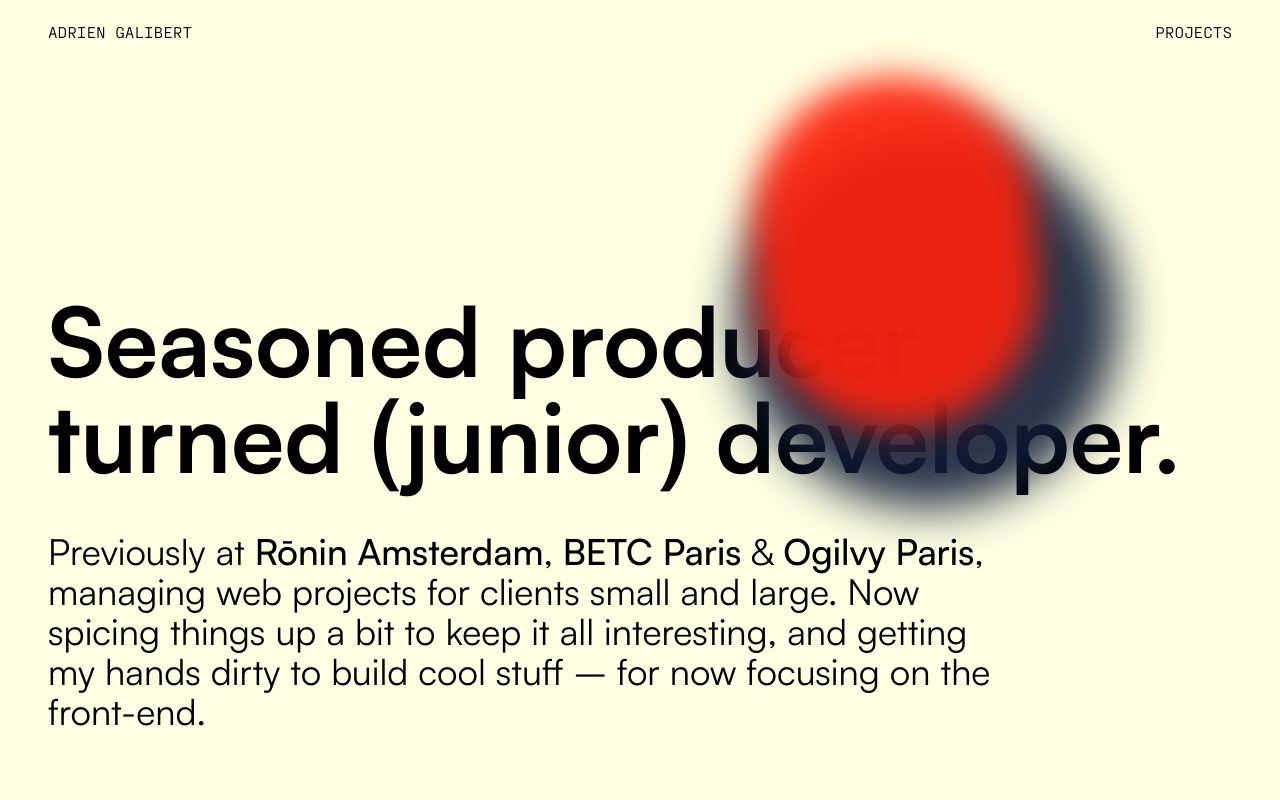
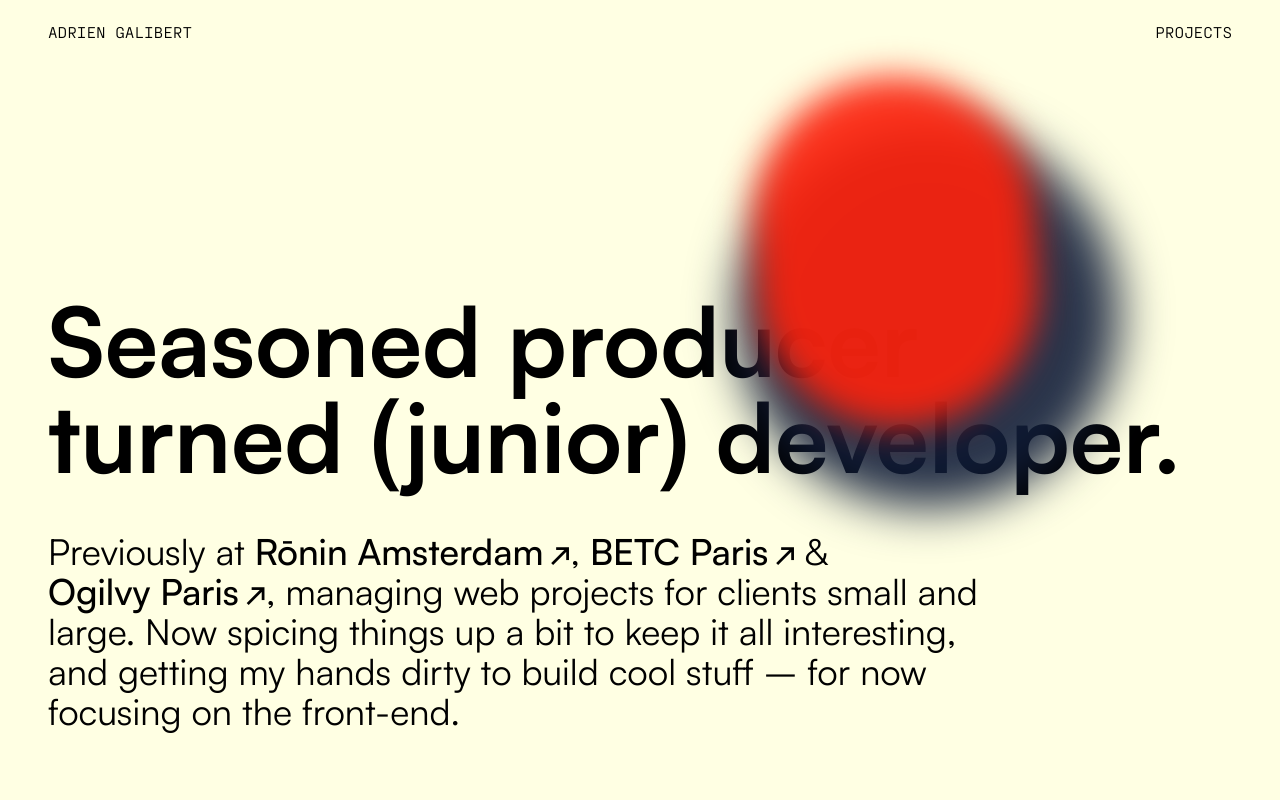
Before and after one commit to adrienglbrt/portfolio-2023, a Next.js app: page / in a window 1280 px wide. Shown: the top 800 px of the page. Built offline with nearby package versions, Linux system fonts and the light colour scheme.

Commit message:
Create external link component

```diff
--- /dev/null
+++ b/src/components/linkExternal.js
@@ -0,0 +1,9 @@
+import Link from "next/link";
+
+export default function LinkExternal({children, href}) {
+    return (
+        <Link href={href} target="_blank" className="inline-block text-2xl md:text-4xl font-medium after:content-['_↗'] after:font-black after:leading-12 after:text-xl after:md:text-2xl hover:text-red transition duration-500">
+            {children}
+        </Link>
+    )
+}
--- a/src/pages/index.js
+++ b/src/pages/index.js
@@ -6,11 +6,13 @@ import PushDefault from '@/components/pushDefault'
 import PushProject from '@/components/pushProject'
 import Wrapper from '@/components/wrapper'
 import StackListItem from '@/components/stackListItem'
+import LinkExternal from '@/components/linkExternal'
 
 import { motion, useMotionValue, useTransform } from 'framer-motion'
 import { useEffect, useRef } from 'react'
 
 import Head from 'next/head'
+import Link from 'next/link'
 
 export default function Home() {
   const highlightedProjects = projectsData.filter(project => project.highlight === true)
@@ -47,7 +49,7 @@ export default function Home() {
             <h1
               className="text-6xl md:text-8xl font-bold mb-4 md:mb-12">Seasoned producer<br />turned (junior) developer.</h1>
             {/* <p className="text-4xl md:text-6xl mb-4 md:mb-12">Okay, that's weird.</p> */}
-            <p className="pb-8 text-2xl md:text-4xl md:w-[80%]">Previously at <span className="font-medium">Rōnin Amsterdam</span>, <span className="font-medium">BETC Paris</span> & <span className="font-medium">Ogilvy Paris</span>, managing web projects for clients small and large. Now spicing things up a bit to keep it all interesting, and getting my hands dirty to build cool stuff – for now focusing on the front-end.</p>
+            <p className="pb-8 text-2xl md:text-4xl md:w-[80%]">Previously at <LinkExternal href="https://www.roninamsterdam.com/">Rōnin Amsterdam</LinkExternal>, <LinkExternal href="https://betc.com/">BETC Paris</LinkExternal> & <LinkExternal href="https://www.ogilvy.com/">Ogilvy Paris</LinkExternal>, managing web projects for clients small and large. Now spicing things up a bit to keep it all interesting, and getting my hands dirty to build cool stuff – for now focusing on the front-end.</p>
             <div className='absolute right-8 top-24 lg:right-16 lg:top-10 xl:right-24 xl:bottom-60 xl:top-auto h-[400px] w-[400px]' ref={containerRef}>
               <motion.div
                 className="absolute bg-[rgba(17,29,57,0.9)] h-96 w-96 rounded-full blur-xl"
```
